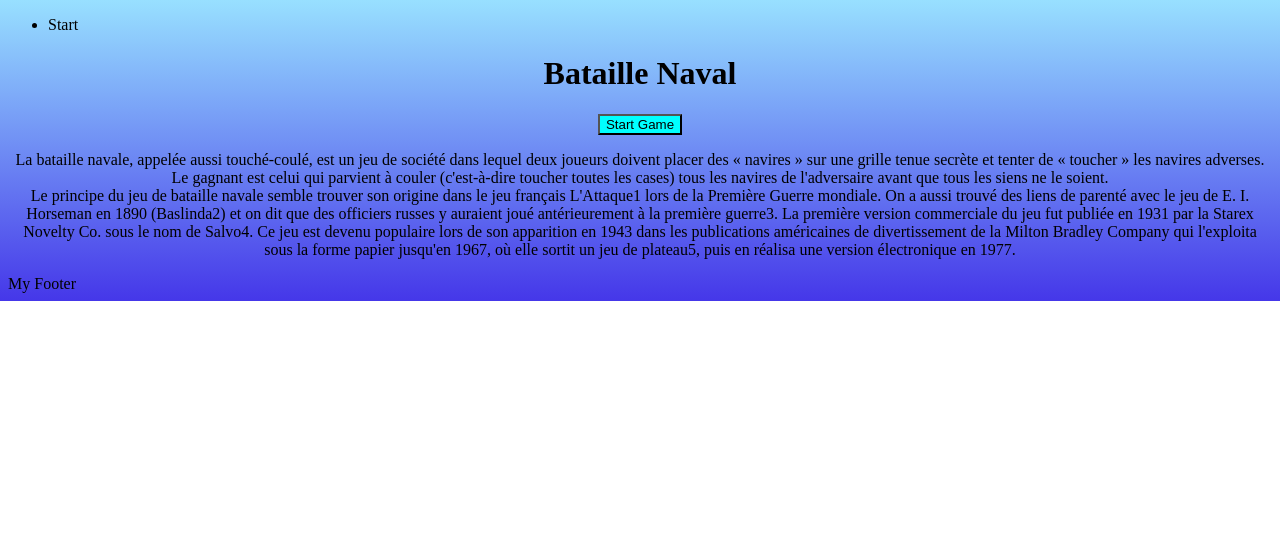
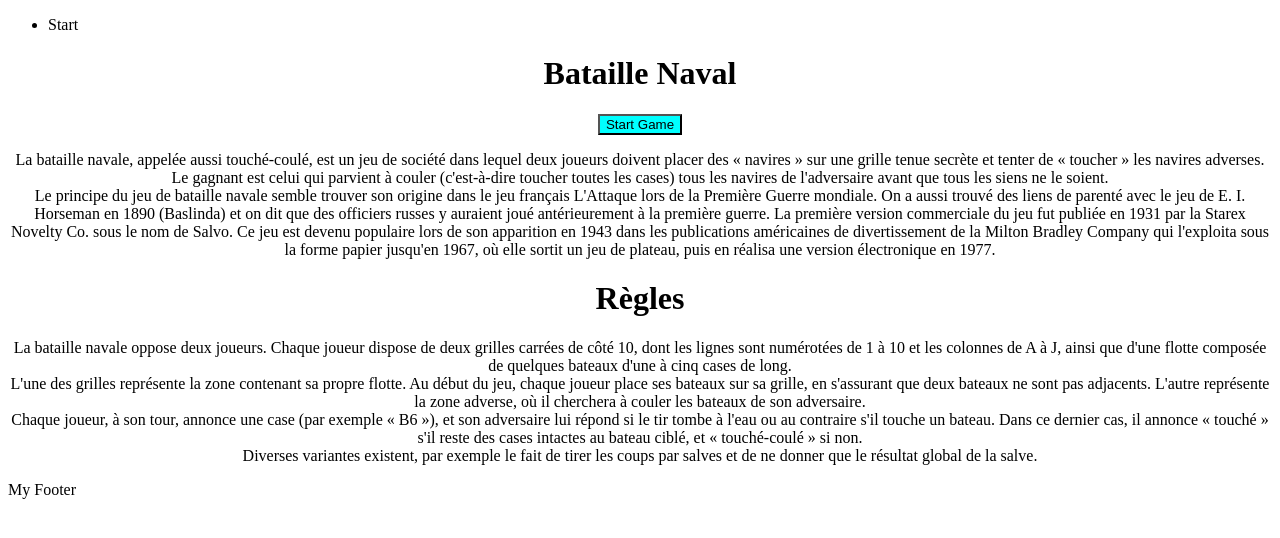
Before and after one commit to hard-tech/naval-warships, a React (Create React App) app: page / in a window 1280 px wide. Shown: the top 538 px of the page. Built offline with nearby package versions, Linux system fonts and the light colour scheme.

Commit message:
ajout des regles et supresion doublon backround

```diff
--- a/src/css/Home.css
+++ b/src/css/Home.css
@@ -1,6 +1,3 @@
 button{
     background-color: aqua;
 }
-body{
-    background: linear-gradient(to bottom,#98e0ff, #4537e9) no-repeat;
-}
--- a/src/page/Home.jsx
+++ b/src/page/Home.jsx
@@ -13,7 +13,9 @@ export default class Home extends Component {
           <center>
             <h1>Bataille Naval</h1>
             <button>Start Game</button>
-            <p>La bataille navale, appelée aussi touché-coulé, est un jeu de société dans lequel deux joueurs doivent placer des « navires » sur une grille tenue secrète et tenter de « toucher » les navires adverses. Le gagnant est celui qui parvient à couler (c'est-à-dire toucher toutes les cases) tous les navires de l'adversaire avant que tous les siens ne le soient. <br/>Le principe du jeu de bataille navale semble trouver son origine dans le jeu français L'Attaque1 lors de la Première Guerre mondiale. On a aussi trouvé des liens de parenté avec le jeu de E. I. Horseman en 1890 (Baslinda2) et on dit que des officiers russes y auraient joué antérieurement à la première guerre3. La première version commerciale du jeu fut publiée en 1931 par la Starex Novelty Co. sous le nom de Salvo4. Ce jeu est devenu populaire lors de son apparition en 1943 dans les publications américaines de divertissement de la Milton Bradley Company qui l'exploita sous la forme papier jusqu'en 1967, où elle sortit un jeu de plateau5, puis en réalisa une version électronique en 1977.</p>
+            <p>La bataille navale, appelée aussi touché-coulé, est un jeu de société dans lequel deux joueurs doivent placer des « navires » sur une grille tenue secrète et tenter de « toucher » les navires adverses. Le gagnant est celui qui parvient à couler (c'est-à-dire toucher toutes les cases) tous les navires de l'adversaire avant que tous les siens ne le soient. <br/>Le principe du jeu de bataille navale semble trouver son origine dans le jeu français L'Attaque lors de la Première Guerre mondiale. On a aussi trouvé des liens de parenté avec le jeu de E. I. Horseman en 1890 (Baslinda) et on dit que des officiers russes y auraient joué antérieurement à la première guerre. La première version commerciale du jeu fut publiée en 1931 par la Starex Novelty Co. sous le nom de Salvo. Ce jeu est devenu populaire lors de son apparition en 1943 dans les publications américaines de divertissement de la Milton Bradley Company qui l'exploita sous la forme papier jusqu'en 1967, où elle sortit un jeu de plateau, puis en réalisa une version électronique en 1977.</p>
+            <h1>Règles</h1>
+            <p>La bataille navale oppose deux joueurs. Chaque joueur dispose de deux grilles carrées de côté 10, dont les lignes sont numérotées de 1 à 10 et les colonnes de A à J, ainsi que d'une flotte composée de quelques bateaux d'une à cinq cases de long. <br/>L'une des grilles représente la zone contenant sa propre flotte. Au début du jeu, chaque joueur place ses bateaux sur sa grille, en s'assurant que deux bateaux ne sont pas adjacents. L'autre représente la zone adverse, où il cherchera à couler les bateaux de son adversaire.<br/>Chaque joueur, à son tour, annonce une case (par exemple « B6 »), et son adversaire lui répond si le tir tombe à l'eau ou au contraire s'il touche un bateau. Dans ce dernier cas, il annonce « touché » s'il reste des cases intactes au bateau ciblé, et « touché-coulé » si non.<br/>Diverses variantes existent, par exemple le fait de tirer les coups par salves et de ne donner que le résultat global de la salve.</p>
           </center>
         <Footer />
       </div>
```
